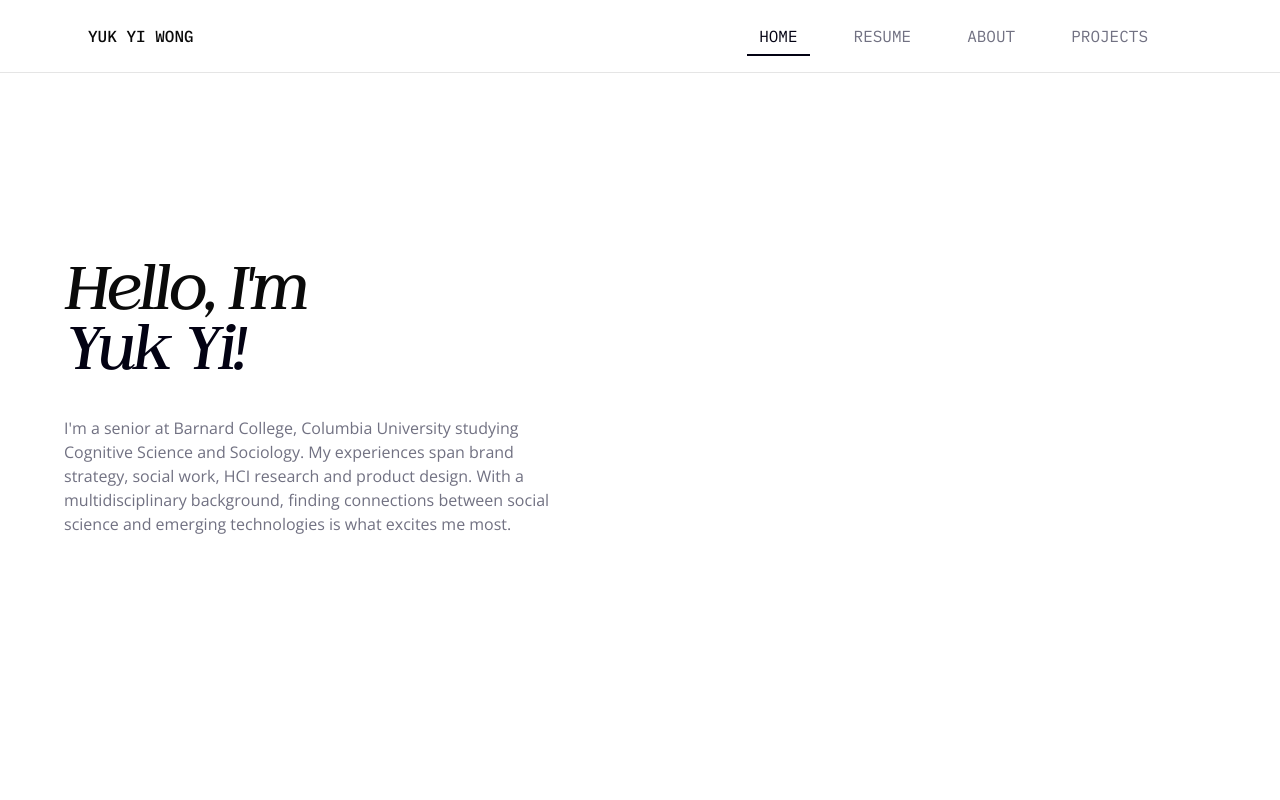
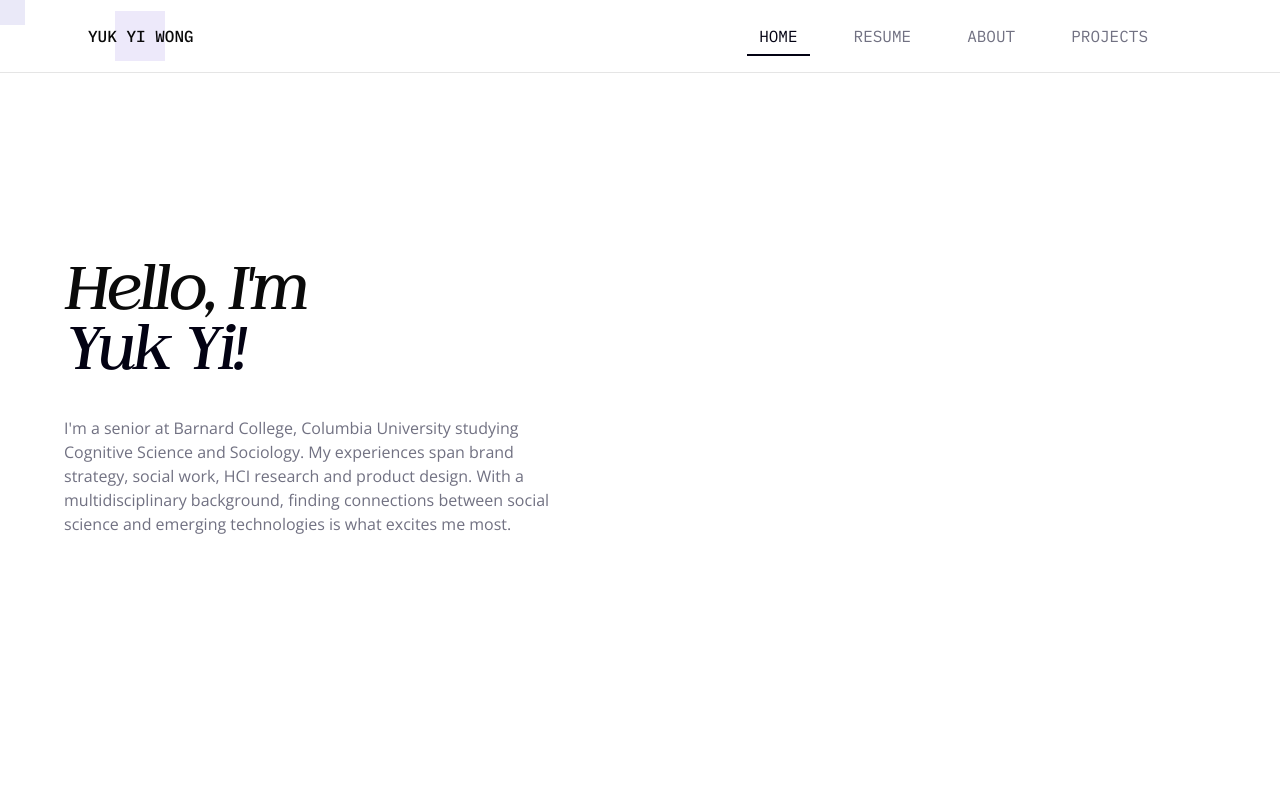
Before and after one commit to yukyii/aboutme, a React (Vite) app: page / in a window 1280 px wide. Both pictures are taken after a click on the button "YUK YI WONG". Shown: the top 800 px of the page. Built offline with nearby package versions, Linux system fonts and the light colour scheme.

Commit message:
Fixed bugs and changed home trail.

```diff
--- a/src/components/HomePage.tsx
+++ b/src/components/HomePage.tsx
@@ -1,12 +1,11 @@
 import { useState, useEffect, useRef } from 'react';
-import { ImageWithFallback } from './figma/ImageWithFallback';
 
-interface TrailImage {
+interface TrailPixel {
   id: number;
   x: number;
   y: number;
   opacity: number;
-  src: string; // Add src to store the image source
+  color: string;
 }
 
 interface HomePageProps {
@@ -14,22 +13,16 @@ interface HomePageProps {
 }
 
 export function HomePage({ activeSection }: HomePageProps) {
-  // Add your custom images here
-  const images = [
-    "/imgs/cards.png",
-    "/imgs/commuters-eye.png",
-    "/imgs/gamedev.png"
-    // Add more images as needed
-  ];
-
-  const [mousePos, setMousePos] = useState({ x: 0, y: 0 });
-  const [trailImages, setTrailImages] = useState<TrailImage[]>([]);
-  const lastImagePos = useRef({ x: 0, y: 0 });
+  const [trailPixels, setTrailPixels] = useState<TrailPixel[]>([]);
+  const lastPixelPos = useRef({ x: 0, y: 0 });
   const homeRef = useRef<HTMLDivElement>(null);
 
-  // Function to get random image from array
-  const getRandomImage = () => {
-    return images[Math.floor(Math.random() * images.length)];
+  // Function to generate random RGB color
+  const getRandomColor = () => {
+    const r = Math.floor(Math.random() * 100) + 150; // 150-249
+    const g = Math.floor(Math.random() * 100) + 150;
+    const b = Math.floor(Math.random() * 100) + 150;
+    return `rgb(${r}, ${g}, ${b})`;
   };
 
   useEffect(() => {
@@ -49,33 +42,31 @@ export function HomePage({ activeSection }: HomePageProps) {
         );
 
         if (!isWithinHome) {
-          return; // Don't create trail if mouse is outside home section
+          return;
         }
       }
 
       const currentX = e.clientX;
       const currentY = e.clientY;
 
-      // Calculate distance from last image position
+      // Calculate distance from last pixel position
       const distance = Math.sqrt(
-        Math.pow(currentX - lastImagePos.current.x, 2) +
-        Math.pow(currentY - lastImagePos.current.y, 2)
+        Math.pow(currentX - lastPixelPos.current.x, 2) +
+        Math.pow(currentY - lastPixelPos.current.y, 2)
       );
 
-      // Only add new image if mouse has moved at least 80 pixels from last image
-      if (distance > 80) {
-        setMousePos({ x: currentX, y: currentY });
-
-        const newImage: TrailImage = {
-          id: Date.now(),
+      // Add new pixel if mouse has moved at least 8 pixels from last pixel
+      if (distance > 8) {
+        const newPixel: TrailPixel = {
+          id: Date.now() + Math.random(),
           x: currentX,
           y: currentY,
           opacity: 1,
-          src: getRandomImage() // Get random image from array
+          color: getRandomColor()
         };
 
-        setTrailImages(prev => [...prev.slice(-8), newImage]); // Keep last 9 images
-        lastImagePos.current = { x: currentX, y: currentY };
+        setTrailPixels(prev => [...prev.slice(-30), newPixel]); // Keep last 30 pixels
+        lastPixelPos.current = { x: currentX, y: currentY };
       }
     };
 
@@ -84,44 +75,42 @@ export function HomePage({ activeSection }: HomePageProps) {
   }, [activeSection]);
 
   useEffect(() => {
-    // Clear trail images when leaving homepage
+    // Clear trail pixels when leaving homepage
     if (activeSection !== 'Home') {
-      setTrailImages([]);
+      setTrailPixels([]);
       return;
     }
 
-    // Fade out trail images
+    // Fade out trail pixels
     const interval = setInterval(() => {
-      setTrailImages(prev =>
-        prev.map(img => ({ ...img, opacity: img.opacity * 0.92 }))
-          .filter(img => img.opacity > 0.05)
+      setTrailPixels(prev =>
+        prev.map(pixel => ({ ...pixel, opacity: Math.max(0.1, pixel.opacity * 0.96) }))
+          .filter(pixel => pixel.opacity > 0.1)
       );
-    }, 50);
+    }, 80);
 
     return () => clearInterval(interval);
   }, [activeSection]);
 
   return (
     <div ref={homeRef} className="min-h-screen pt-20 px-6 overflow-hidden relative">
-      {/* Trail images */}
-      {trailImages.map((img) => (
+      {/* Trail pixels */}
+      {trailPixels.map((pixel) => (
         <div
-          key={img.id}
-          className="fixed pointer-events-none z-0"
+          key={pixel.id}
+          className="trail"
           style={{
-            left: img.x - 25,
-            top: img.y - 25,
-            opacity: img.opacity,
-            transform: 'translate(-50%, -50%)'
+            position: 'fixed',
+            left: pixel.x - 25, // Center the 50px pixel
+            top: pixel.y - 25,
+            opacity: pixel.opacity,
+            width: '50px',
+            height: '50px',
+            backgroundColor: pixel.color, // Use random color
+            zIndex: 50,
+            pointerEvents: 'none',
           }}
-        >
-          <ImageWithFallback
-            src={img.src} // Use the stored image source
-            alt=""
-            className="w-12 h-12 object-cover border-2 border-primary/20"
-            style={{ clipPath: 'polygon(50% 0%, 0% 100%, 100% 100%)' }}
-          />
-        </div>
+        />
       ))}
 
       <div className="max-w-6xl mx-auto relative z-10">
@@ -146,8 +135,8 @@ export function HomePage({ activeSection }: HomePageProps) {
             </div>
           </div>
 
-          {/* Right side - Visual element - commented out */}
-          {/* <div className="relative">
+          {/* Right side - Visual element
+          <div className="relative">
             <div className="aspect-square max-w-md mx-auto relative">
               <div className="absolute inset-0 border-4 border-primary/20 transform rotate-12"></div>
               <div className="absolute inset-4 border-2 border-primary/40 transform -rotate-6"></div>
--- a/src/index.css
+++ b/src/index.css
@@ -1102,6 +1102,17 @@
     user-select: none;
   }
 
+  /* Pixel mouse trail */
+  .trail {
+    position: absolute;
+    width: 50px;
+    height: 50px;
+    display: inline-block;
+    pointer-events: none;
+    will-change: transform, opacity;
+    mix-blend-mode: multiply;
+  }
+
   @media (hover: hover) {
     .group-hover\:text-primary:is(:where(.group):hover *) {
       color: var(--primary);
```
